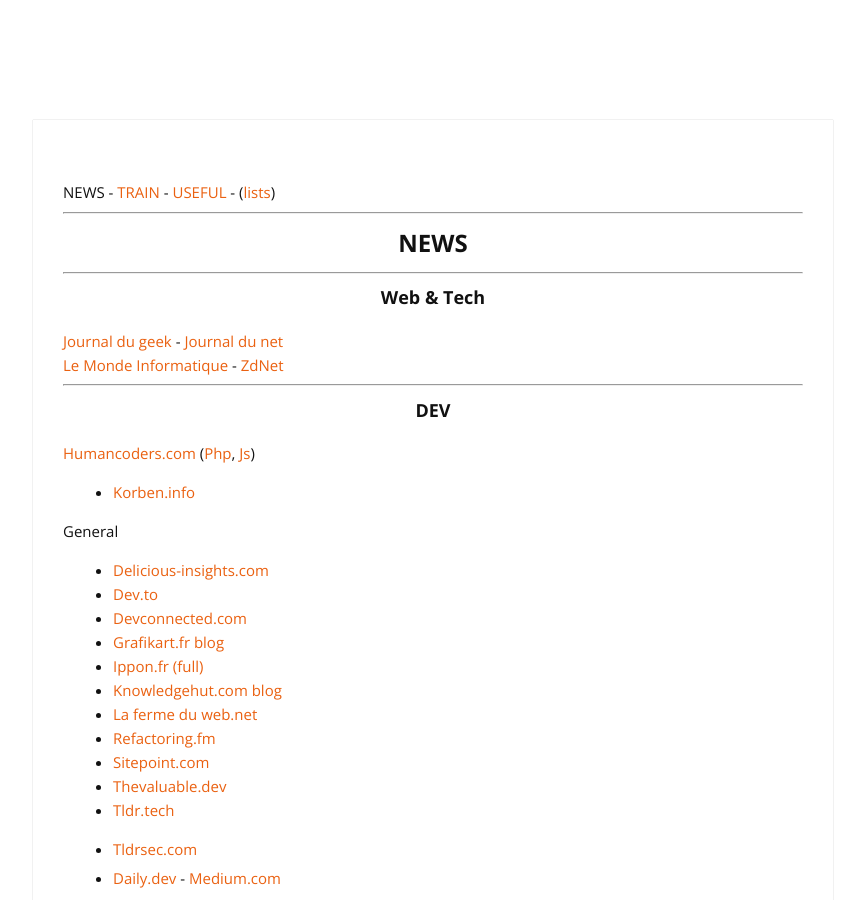
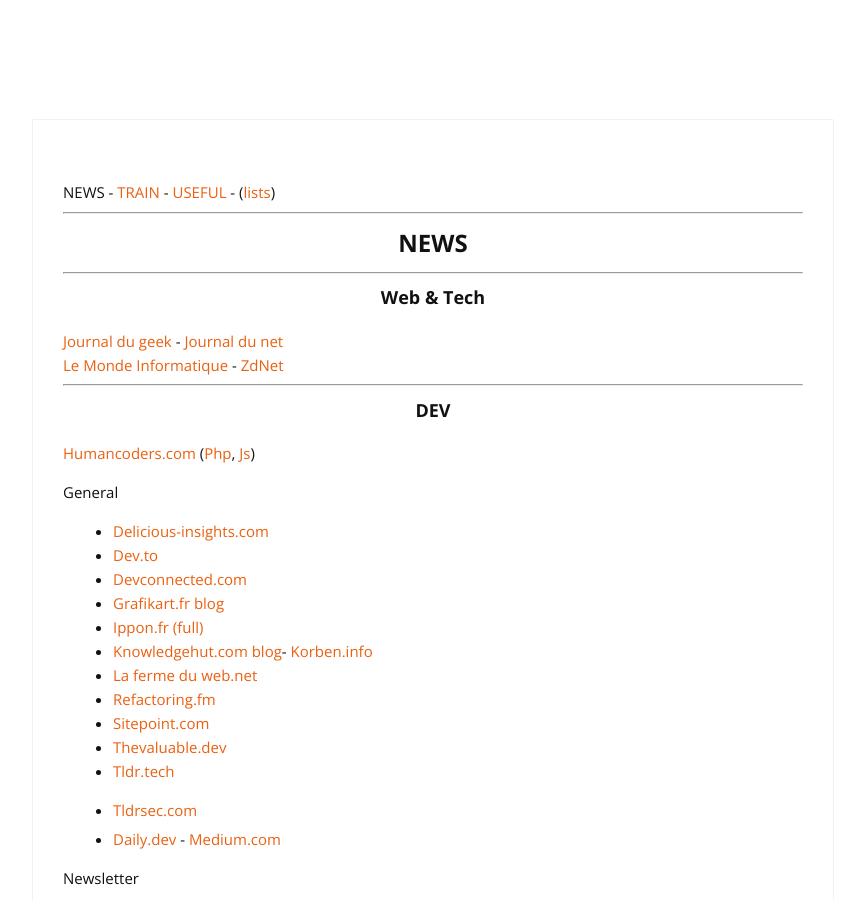
Before and after one commit to cylmat/cylmat.github.io, a Jekyll site: the page built from _pages/news.md, in a window 1280 px wide and 900 px high. Shown: the whole window, without its empty margins (207-1072 px from the left). Built offline with Jekyll 4.4.1, drawn with Linux system fonts in a browser that asks for light colours; nearby versions of some CDN libraries; some of the changed lines change nothing that is shown.

Commit message:
Update news.md

```diff
--- a/_pages/news.md
+++ b/_pages/news.md
@@ -20,7 +20,7 @@
 ### <center>DEV</center>
 
 [Humancoders.com](https://news.humancoders.com) ([Php](https://news.humancoders.com/t/php), [Js](https://news.humancoders.com/t/javascript))
-- [Korben.info](https://korben.info)
+
 
 General
 - [Delicious-insights.com](https://delicious-insights.com/fr/articles-et-tutos)
@@ -28,7 +28,7 @@
 - [Devconnected.com](https://devconnected.com)
 - [Grafikart.fr blog](https://grafikart.fr/blog)
 - [Ippon.fr (full)](https://blog.ippon.fr)
-- [Knowledgehut.com blog](https://www.knowledgehut.com/blog)
+- [Knowledgehut.com blog](https://www.knowledgehut.com/blog)- [Korben.info](https://korben.info)
 - [La ferme du web.net](https://www.lafermeduweb.net)
 - [Refactoring.fm](https://refactoring.fm)
 - [Sitepoint.com](https://www.sitepoint.com/blog)
```
